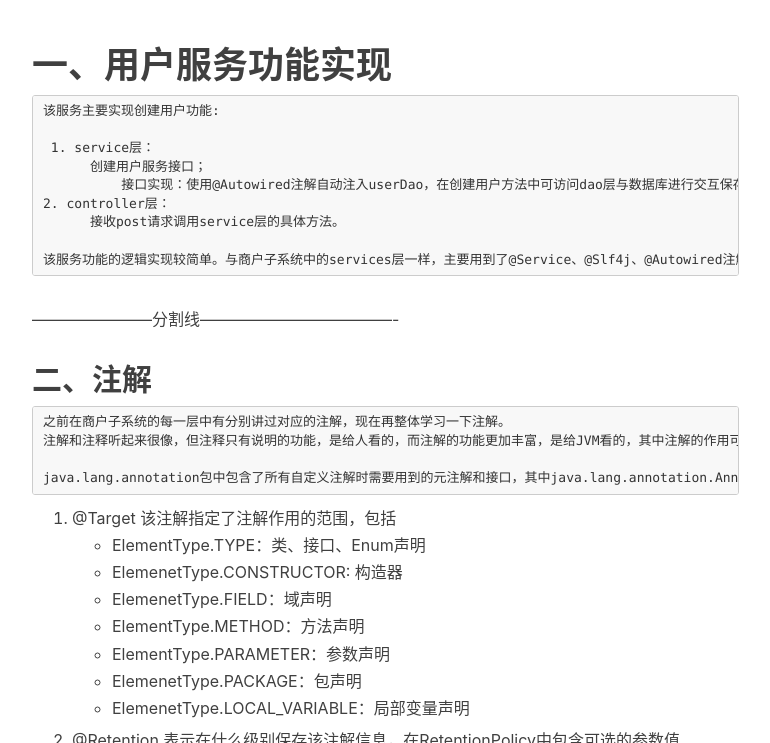
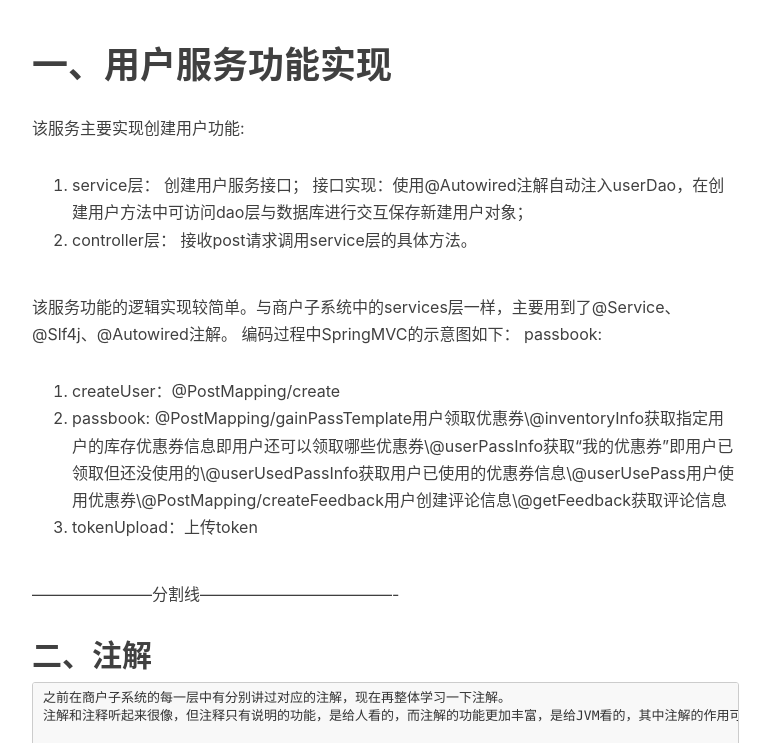
Before and after one commit to hibiscusJM/hibiscusJM.github.io, a Jekyll site: the page built from _posts/2019-06-06-用户服务功能实现.md, in a window 1280 px wide and 900 px high, scrolled down 304 px, cut to the strip 157-900 px from the top of the window. Shown: the whole strip, without its empty margins (233-1003 px from the left). Built offline with Jekyll 4.4.1, drawn with Linux system fonts in a browser that asks for light colours; nearby versions of some CDN libraries; our own code applies the rules of GitHub Pages for plain Markdown files; comment, search, counter and statistics services are not loaded.

Commit message:
修改文件: _posts/2019-06-06-用户服务功能实现.md

```diff
--- a/_posts/2019-06-06-用户服务功能实现.md
+++ b/_posts/2019-06-06-用户服务功能实现.md
@@ -8,15 +8,22 @@ grammar_cjkRuby: true
 
 
 # 一、用户服务功能实现
-	该服务主要实现创建用户功能:
+该服务主要实现创建用户功能:
 
-	 1. service层：
-	      创建用户服务接口；
-		  接口实现：使用@Autowired注解自动注入userDao，在创建用户方法中可访问dao层与数据库进行交互保存新建用户对象；
-	2. controller层：
-	      接收post请求调用service层的具体方法。
+ 1. service层：
+ 创建用户服务接口；
+ 接口实现：使用@Autowired注解自动注入userDao，在创建用户方法中可访问dao层与数据库进行交互保存新建用户对象；
+ 2. controller层：
+接收post请求调用service层的具体方法。
 
-	该服务功能的逻辑实现较简单。与商户子系统中的services层一样，主要用到了@Service、@Slf4j、@Autowired注解。
+ 该服务功能的逻辑实现较简单。与商户子系统中的services层一样，主要用到了@Service、@Slf4j、@Autowired注解。
+ 编码过程中SpringMVC的示意图如下：
+ passbook:
+ 1. createUser：@PostMapping/create
+ 2. passbook:  @PostMapping/gainPassTemplate用户领取优惠券\@inventoryInfo获取指定用户的库存优惠券信息即用户还可以领取哪些优惠券\@userPassInfo获取“我的优惠券”即用户已领取但还没使用的\@userUsedPassInfo获取用户已使用的优惠券信息\@userUsePass用户使用优惠券\@PostMapping/createFeedback用户创建评论信息\@getFeedback获取评论信息
+ 3. tokenUpload：上传token
+
+
 
 -----------------------分割线-------------------------------------
 
```
